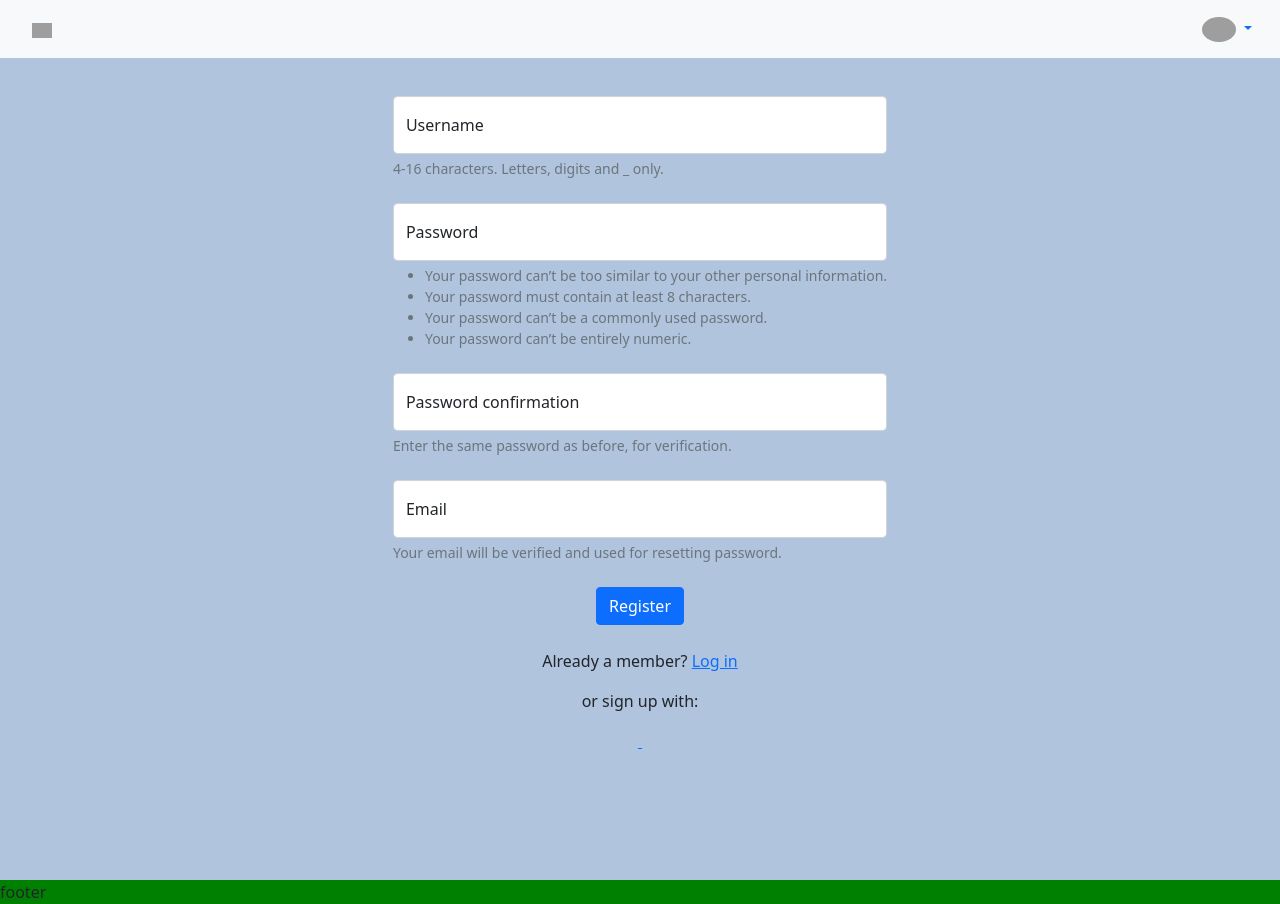
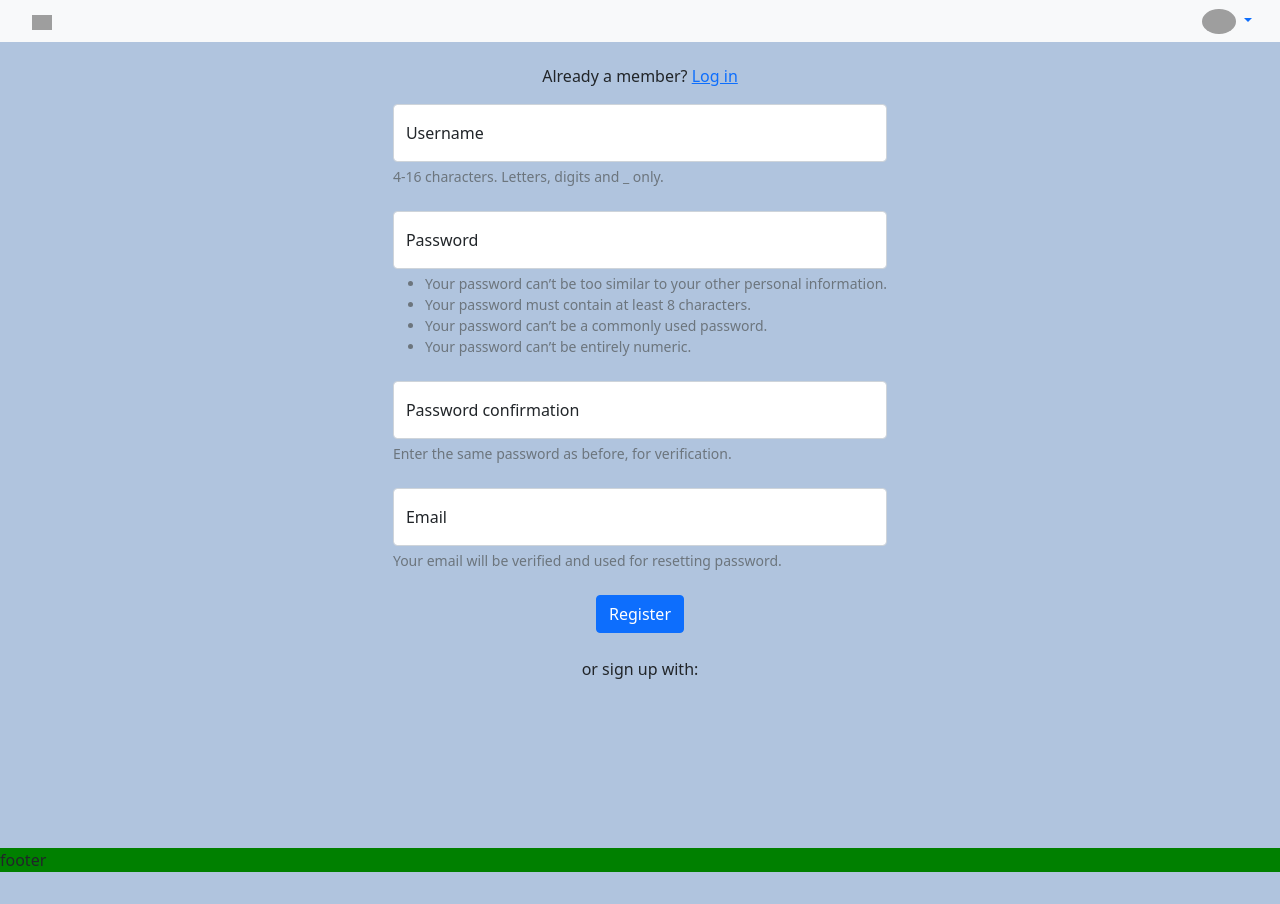
Before and after one commit to anazhmetdin/inlemma, a Django app: template accounts/templates/accounts/register.html in a window 1280 px wide. After the commit the page ends 872 px from the top, so only its background shows below. Run offline with Django 3.2, Linux system fonts and the light colour scheme; the template is opened without the code that fills it, so the values that code supplies are empty; grey boxes are pictures that could not be loaded.

Commit message:
fine tune the design

```diff
--- a/accounts/templates/accounts/login.html
+++ b/accounts/templates/accounts/login.html
@@ -12,6 +12,7 @@
 
 {% block body %}
     {{ block.super }}
+    <p>Not a member? <a href="{% url 'register' %}">Register</a></p>
     <form id="login_form" action="{% url 'login' %}" method=POST>
         {% csrf_token %}
 
@@ -33,13 +34,11 @@
 
         <!-- Register buttons -->
         <div class="text-center">
-        <p>Not a member? <a href="{% url 'register' %}">Register</a></p>
             <p>or log in with:</p>
             <a href="{% url 'social:begin' backend='google-oauth2' %}?next={% url 'home' %}">
                 <button type="button" class="btn btn-link btn-floating mx-1">
                     <i class="fab fa-google"></i>
-            </button>
-        </a>
+                </button></a>
 
             <a href="{% url 'social:begin' backend='twitter' %}?next={% url 'home' %}">
                 <button type="button" class="btn btn-link btn-floating mx-1">
--- a/accounts/templates/accounts/register.html
+++ b/accounts/templates/accounts/register.html
@@ -5,6 +5,7 @@
 {% block body %}
     {{ block.super }}
 
+    <p>Already a member? <a href="{% url 'login' %}">Log in</a></p>
     <form id="register_form" action="{% url 'register' %}" method=POST>
         {% csrf_token %}
 
@@ -53,13 +54,11 @@
 
         <!-- Login buttons -->
         <div class="text-center">
-        <p>Already a member? <a href="{% url 'login' %}">Log in</a></p>
             <p>or sign up with:</p>
             <a href="{% url 'social:begin' backend='google-oauth2' %}?next={% url 'home' %}">
                 <button type="button" class="btn btn-link btn-floating mx-1">
                     <i class="fab fa-google"></i>
-            </button>
-        </a>
+                </button></a>
 
             <a href="{% url 'social:begin' backend='twitter' %}?next={% url 'home' %}">
                 <button type="button" class="btn btn-link btn-floating mx-1">
--- a/home/static/main/css/base.css
+++ b/home/static/main/css/base.css
@@ -27,5 +27,5 @@ html, body {
 html body {
     min-width: 18em;
     background-color: lightsteelblue;
-    margin-top: 5em;
+    margin-top: 3em;
 }
--- a/home/static/main/css/header_footer.css
+++ b/home/static/main/css/header_footer.css
@@ -1,3 +1,8 @@
+header {
+    display: flex;
+    justify-content: center;
+}
+
 #nav_bar {
     position: fixed;
     top: 0;
@@ -5,6 +10,7 @@
     min-width: 18em;
     max-width: 100em;
     z-index: 42;
+    padding: 0;
 }
 
 #nav_logo {
--- a/home/templates/main/header.html
+++ b/home/templates/main/header.html
@@ -5,7 +5,7 @@
         <div class="container-fluid">
             <!-- Navbar brand -->
             <div class="d-flex align-items-center">
-                <a class="navbar-brand mt-2 mt-lg-0 " id="nav_logo" href="#">
+                <a class="navbar-brand mt-2 mt-lg-0 " id="nav_logo" href="{% url 'home' %}">
                     <img
                         src="https://mdbcdn.b-cdn.net/img/logo/mdb-transaprent-noshadows.webp"
                         height="15"
```
Lines whose indentation alone changed are shown as unchanged.
